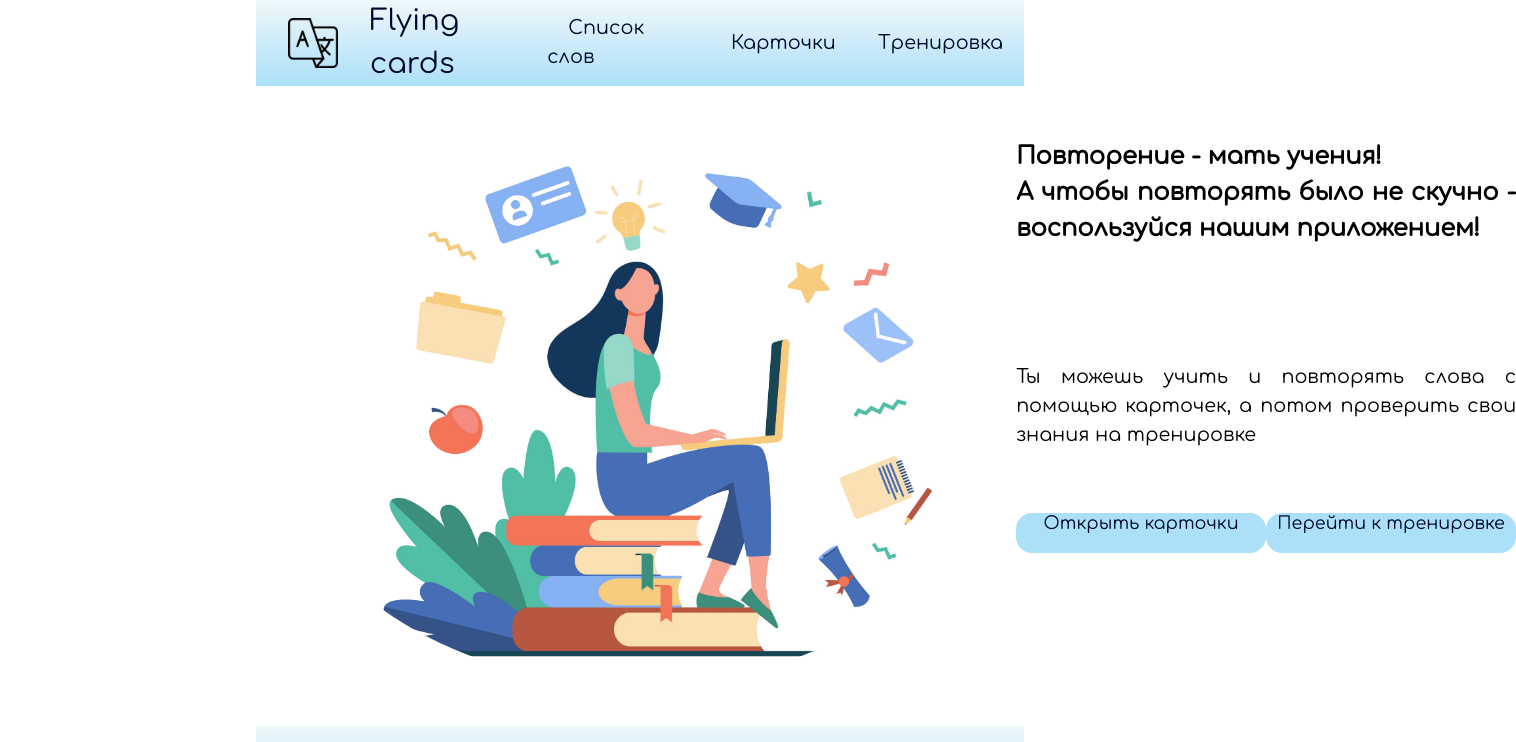
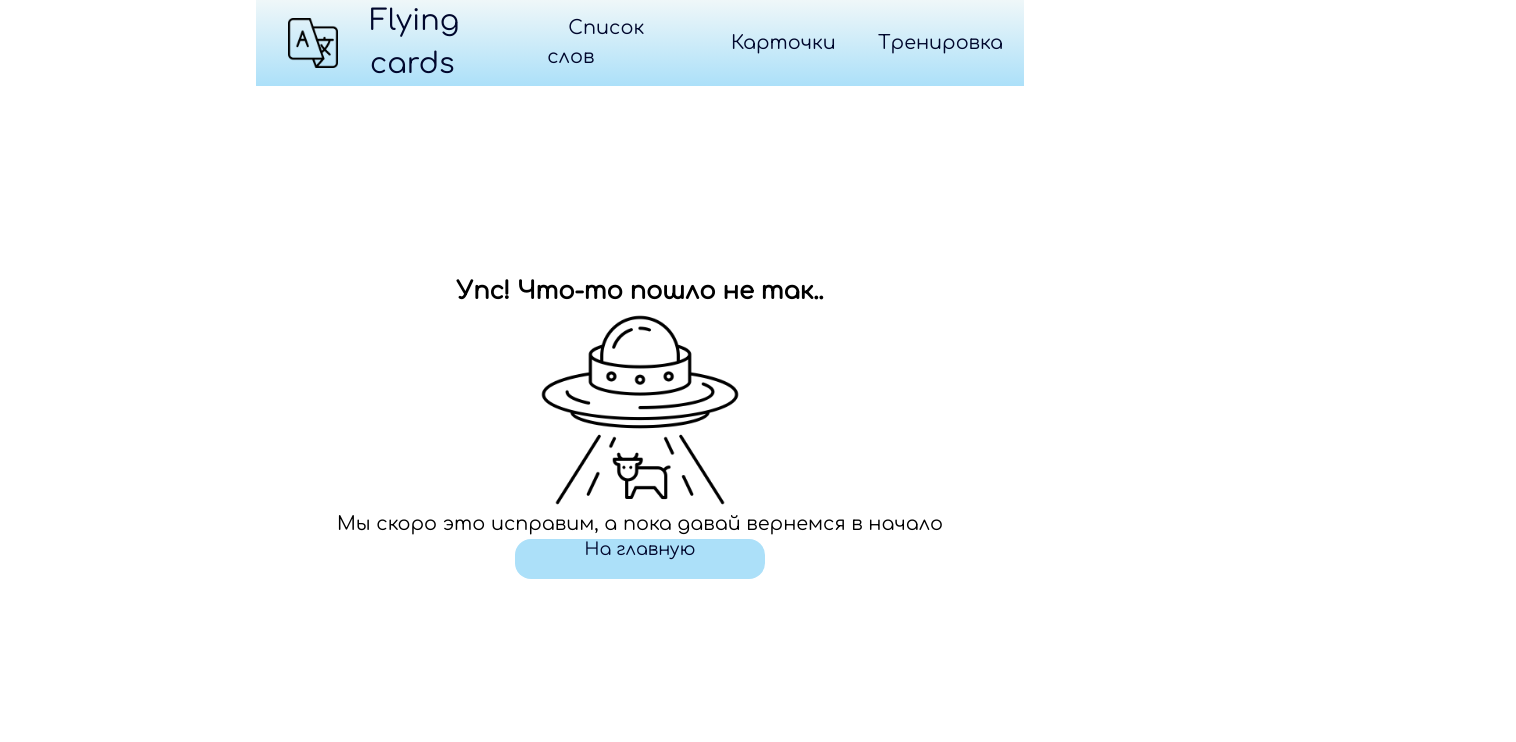
Before and after one commit to MZ-87/w26_react_flashcard_app, a React (Create React App) app: page / in a window 1280 px wide. Shown: the top 742 px of the page, 1516 px wide, since content can reach past the window. Built offline with nearby package versions, Linux system fonts and the light colour scheme.

Commit message:
added Error component & it's style

```diff
--- a/src/components/App/App.jsx
+++ b/src/components/App/App.jsx
@@ -1,6 +1,7 @@
 import React from 'react'
 import Header from '../Header/Header'
-import Banner from '../Banner/Banner'
+// import Banner from '../Banner/Banner'
+import Error from '../Error/Error'
 import Footer from '../Footer/Footer'
 import style from './app.module.scss'
 
@@ -8,7 +9,8 @@ function App() {
   return (
     <div className={style.App}>
       <Header />
-      <Banner />
+      {/* <Banner /> */}
+      <Error />
       <Footer />
     </div>
   );
--- a/src/components/Banner/banner.module.scss
+++ b/src/components/Banner/banner.module.scss
@@ -22,7 +22,6 @@
     grid-column: 2/4;
     grid-row: 1/2;
     margin: auto;
-    // font-weight: 600;
     @include main-text(1.5em, 600);
 }
 
@@ -30,6 +29,5 @@
     grid-column: 2/4;
     grid-row: 2/3;
     margin: auto;
-    // font-size: 1.2em;
     @include main-text(1.2em);
 }
--- /dev/null
+++ b/src/components/Error/Error.jsx
@@ -0,0 +1,14 @@
+import React from 'react'
+import Button from '../Button/Button'
+import style from './error.module.scss'
+
+export default function Error() {
+    return (
+        <div className={style.error}>
+            <div className={style.title}>Упс! Что-то пошло не так..</div>
+            <img src="./assets/error404.png" alt="" className={style.img} />
+            <div className={style.subtitle}>Мы скоро это исправим, а пока давай вернемся в начало</div>
+            <Button text={'На главную'} />
+        </div>
+    )
+}
--- /dev/null
+++ b/src/components/Error/error.module.scss
@@ -0,0 +1,22 @@
+@import "../../style/variables.scss";
+@import "../../style/mixins.scss";
+
+.error {
+    display: flex;
+    flex-direction: column;
+    align-items: center;
+    justify-content: center;
+    min-height: 85vh;
+}
+
+.title {
+    @include main-text(1.5em, 600);
+}
+
+.subtitle {
+    @include main-text(1.2em);
+}
+
+.img {
+    max-height: 200px;
+}
--- a/src/components/Wordlist/wordlist.module.scss
+++ b/src/components/Wordlist/wordlist.module.scss
@@ -0,0 +1,2 @@
+@import "../../style/variables.scss";
+@import "../../style/mixins.scss";
```
